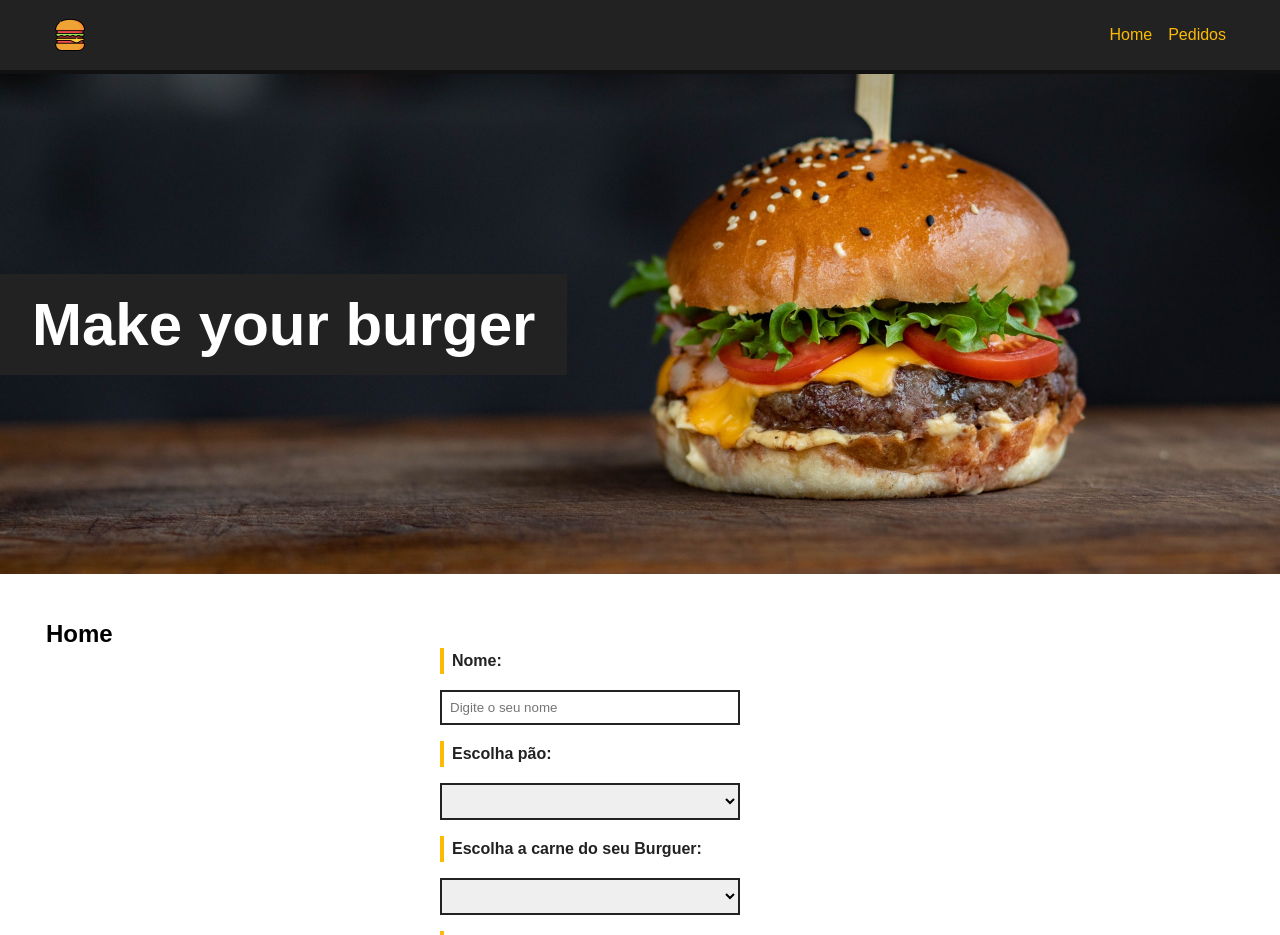
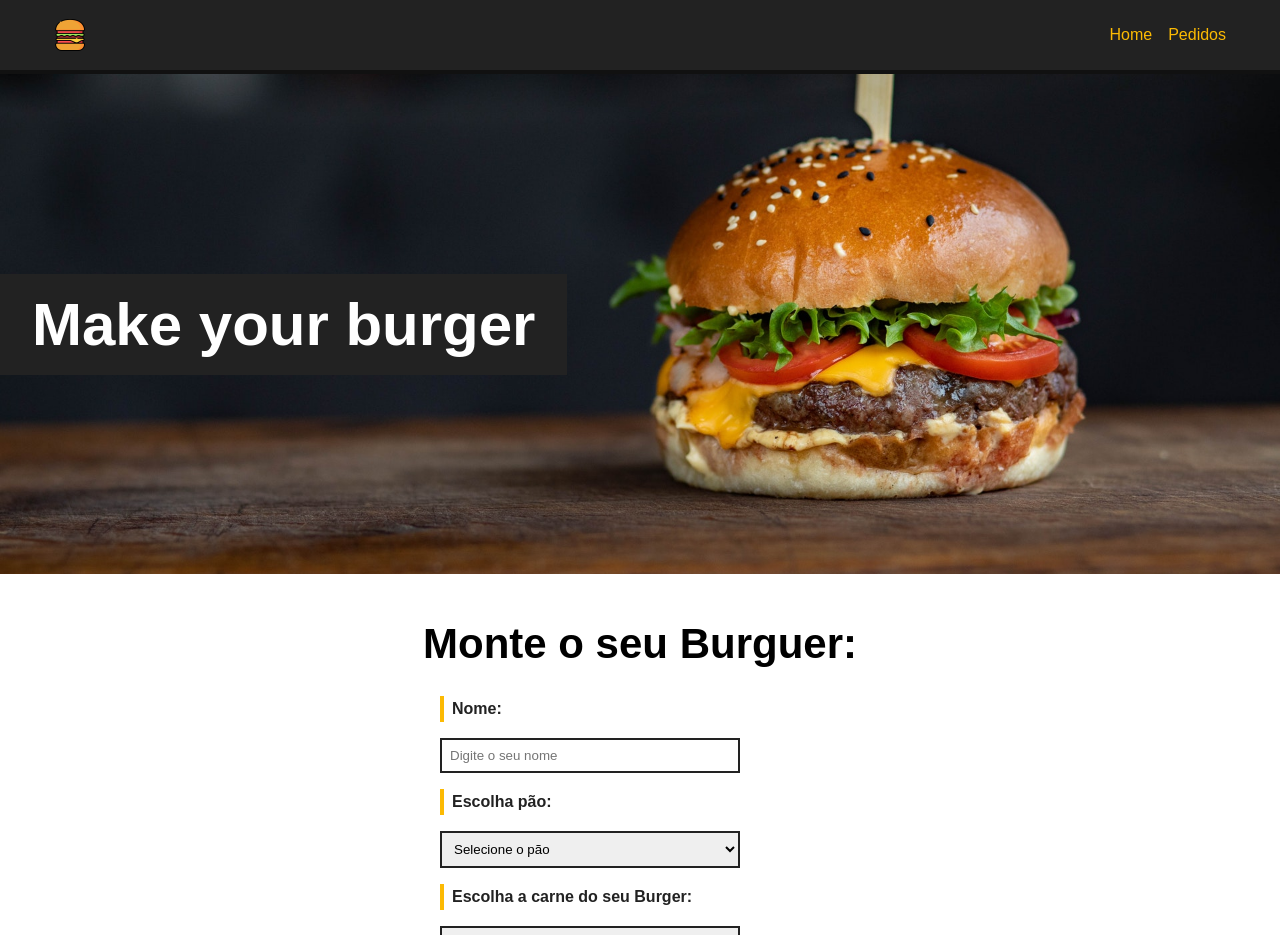
Before and after one commit to rubensbatista98/make-your-burger, a Vue app: page / in a window 1280 px wide. Shown: the top 935 px of the page. Built offline with nearby package versions, Linux system fonts and the light colour scheme; data requests are answered from the project's data file.

Commit message:
feat: create burguer

```diff
--- a/src/components/banner.vue
+++ b/src/components/banner.vue
@@ -1,6 +1,6 @@
 <template>
   <div class="banner">
-    <h1 class="title">Make your burger</h1>
+    <h2 class="title">Make your burger</h2>
   </div>
 </template>
 
--- a/src/components/burguer-form.vue
+++ b/src/components/burger-form.vue
@@ -1,5 +1,5 @@
 <template>
-  <form class="burguer-form">
+  <form class="burger-form" @submit="createBurger">
     <div class="input-container">
       <label for="name">Nome:</label>
 
@@ -15,7 +15,12 @@
     <div class="input-container">
       <label for="bread">Escolha pão:</label>
 
-      <select v-if="!!breads.length" name="bread" id="bread" v-model="bread">
+      <select
+        v-if="!!breads.length"
+        name="bread"
+        id="bread"
+        v-model="choosenBread"
+      >
         <option value="">Selecione o pão</option>
 
         <option v-for="bread in breads" :key="bread.id" :value="bread.tipo">
@@ -25,9 +30,9 @@
     </div>
 
     <div class="input-container">
-      <label for="meat">Escolha a carne do seu Burguer:</label>
+      <label for="meat">Escolha a carne do seu Burger:</label>
 
-      <select v-if="!!meats.length" name="meat" id="meat" v-model="meat">
+      <select v-if="!!meats.length" name="meat" id="meat" v-model="choosenMeat">
         <option value="">Selecione o tipo de carne</option>
 
         <option v-for="meat in meats" :key="meat.id" :value="meat.tipo">
@@ -43,8 +48,8 @@
         <label v-for="extra in extras" :key="extra.id">
           <input
             type="checkbox"
-            :name="extra.tipo"
-            v-model="selectedExtras"
+            name="extras"
+            v-model="choosenExtras"
             :value="extra.tipo"
           />
           {{ extra.tipo }}
@@ -52,18 +57,22 @@
       </div>
     </div>
 
-    <button type="submit" class="button">Criar meu burguer</button>
+    <button type="submit" class="button">Criar meu burger</button>
   </form>
 </template>
 
 <script>
 export default {
-  name: "BurguerForm",
+  name: "BurgerForm",
   data() {
     return {
       breads: [],
       meats: [],
       extras: [],
+      choosenBread: "",
+      choosenMeat: "",
+      choosenExtras: [],
+      name: "",
     };
   },
   methods: {
@@ -75,6 +84,31 @@ export default {
       this.meats = data.carnes;
       this.extras = data.opcionais;
     },
+
+    async createBurger(event) {
+      event.preventDefault();
+
+      const data = {
+        pao: this.choosenBread,
+        carne: this.choosenMeat,
+        nome: this.name,
+        opcionais: Array.from(this.choosenExtras),
+        status: "solicitado",
+      };
+
+      await fetch("http://localhost:3000/burgers", {
+        method: "POST",
+        body: JSON.stringify(data),
+        headers: {
+          "Content-Type": "application/json",
+        },
+      });
+
+      this.choosenBread = "";
+      this.choosenMeat = "";
+      this.choosenExtras = [];
+      this.name = "";
+    },
   },
   mounted() {
     this.getIngrendients();
@@ -83,7 +117,7 @@ export default {
 </script>
 
 <style scoped>
-.burguer-form {
+.burger-form {
   max-width: 400px;
   margin: 0 auto;
 }
--- a/src/views/Home.vue
+++ b/src/views/Home.vue
@@ -1,20 +1,20 @@
 <template>
   <Banner />
   <section class="container">
-    <h2>Home</h2>
-    <BurguerForm />
+    <h1>Monte o seu Burguer:</h1>
+    <BurgerForm />
   </section>
 </template>
 
 <script>
 import Banner from "@/components/banner.vue";
-import BurguerForm from "@/components/burguer-form.vue";
+import BurgerForm from "@/components/burger-form.vue";
 
 export default {
   name: "Home",
   components: {
     Banner,
-    BurguerForm,
+    BurgerForm,
   },
 };
 </script>
```
